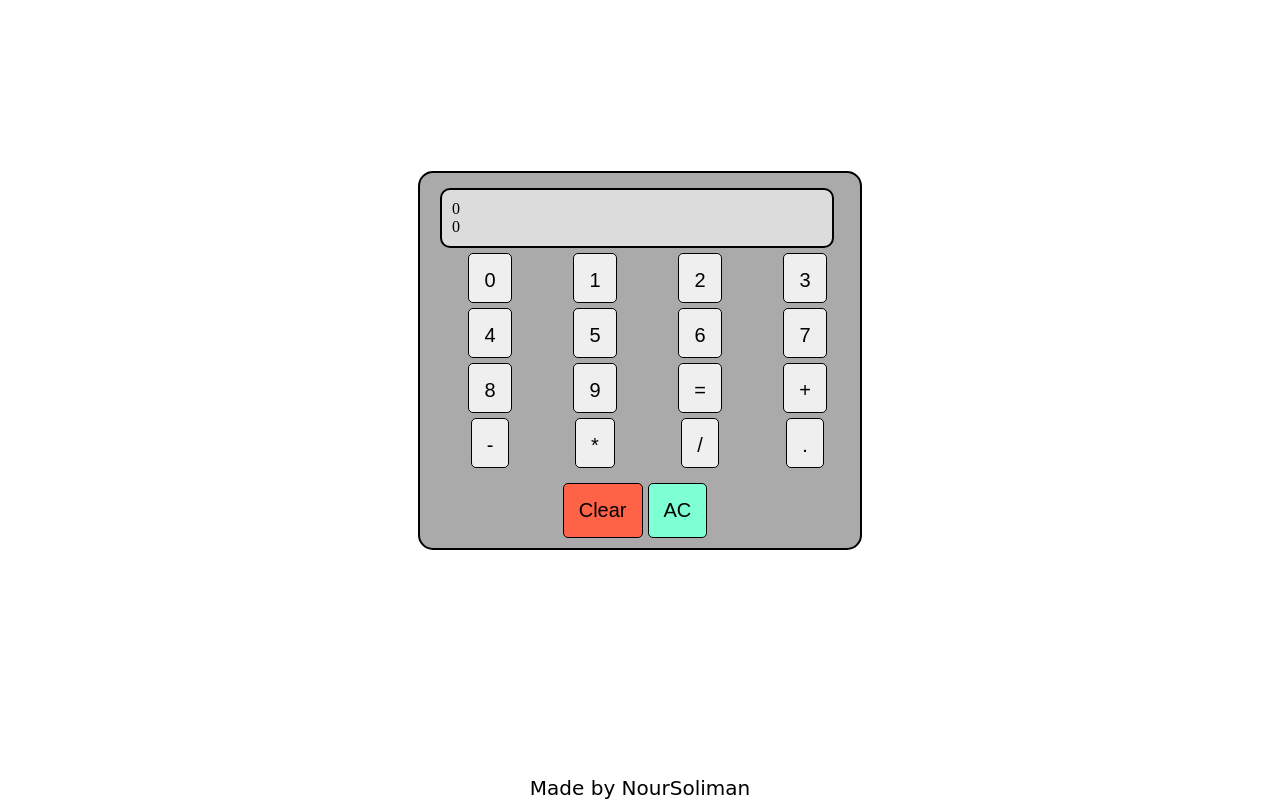
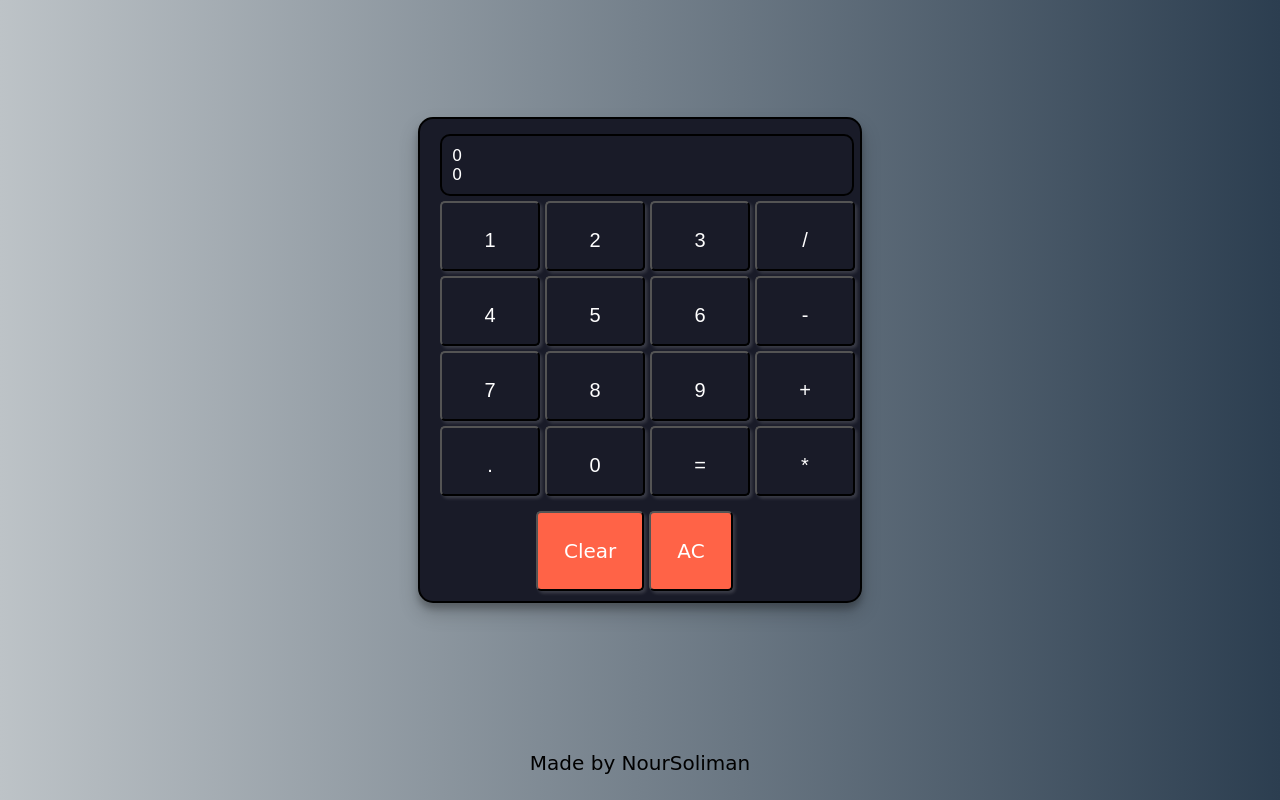
Before and after one commit to NourSoliman/Calculator, a plain HTML site: page index.html in a window 1280 px wide. Drawn offline with Linux system fonts and the light colour scheme.

Commit message:
changed Style

```diff
--- a/calc.js
+++ b/calc.js
@@ -45,9 +45,11 @@ function appendNumbers(number){
     }
     currentOperand.textContent += number;
 }
+//function to reset screen
 function resetScreen() {
     currentOperand.textContent = ``;
 }
+//clear button function
 clearBtn.addEventListener(`click` , clear);
 function clear() {
     currentOperand.textContent = `0`;
--- a/index.html
+++ b/index.html
@@ -9,28 +9,28 @@
 </head>
 <body>
     <main class="main">
-    <div class="calculator">
-    <div class="calculator-container">
+        <div class="calculator">
+        <div class="calculator-container">
         <div class="previous-operand">0</div>
         <div class="current-operand">0</div>
         </div>
-    <div class="buttons">
-        <button class="btn" data-number>0</button>
+        <div class="buttons">
         <button class="btn" data-number>1</button>
         <button class="btn" data-number>2</button>
         <button class="btn" data-number>3</button>
+        <button class="btn" data-number>/</button>
         <button class="btn" data-number>4</button>
         <button class="btn" data-number>5</button>
         <button class="btn" data-number>6</button>
+        <button class="btn" data-number>-</button>
         <button class="btn" data-number>7</button>
         <button class="btn" data-number>8</button>
         <button class="btn" data-number>9</button>
+        <button class="btn" data-operator>+</button>
+        <button class="btn" id="dot-button" >.</button>
+        <button class="btn" data-number>0</button>
         <button class="btn" id="equalbtn">=</button>
-        <button class="btn" data-operator>+</button>
-        <button class="btn" data-operator>-</button>
         <button class="btn" data-operator>*</button>
-        <button class="btn" data-operator>/</button>
-        <button class="btn" id="dot-button" >.</button>
         <div class="calc-buttons">
         <button class="btn" id="clear-btn">Clear</button>
         <button class="btn" id="delete">AC</button>
@@ -39,6 +39,6 @@
 </div>
 <footer class="foot">Made by NourSoliman</footer>
 </main>
-    <script src="java.js"></script>
+    <script src="calc.js"></script>
 </body>
 </html>
--- a/style.css
+++ b/style.css
@@ -4,12 +4,9 @@
     padding: 0;
     margin: 0;
 }
-/* body {
-    display: flex;
-    justify-content: center;
-    align-items: center;
-    padding: 10px;
-} */
+body {
+    background-image: linear-gradient(to right,#bdc3c7 , #2c3e50);
+}
 .main {
     display: flex;
     justify-content: center;
@@ -20,73 +17,75 @@
     padding: 10px;
     margin-top: 50px;
 }
+
+.calculator{
+    width: 400px;
+    border: 2px black solid;
+    border-radius: 15px;
+    padding: 20px;
+    background-color: #191b28;
+    box-shadow: rgba(0, 0, 0, 0.19) 0px 10px 20px, rgba(0, 0, 0, 0.23) 0px 6px 6px;
+}
+
+.calculator-container {
+    border: 2px solid black;
+    border-radius: 10px;
+    bottom: 5px;
+    width: 390px;
+    position: relative;
+    padding: 10px;
+    -webkit-border-radius: 10px;
+    -moz-border-radius: 10px;
+    -ms-border-radius: 10px;
+    -o-border-radius: 10px;
+    background-color:transparent;
+    color: white;
+    font-family: cursive;
+}
 .buttons {
     display: grid;
-    justify-items: center;
+    justify-items: stretch;
     grid-template-columns: repeat(4 , 100px);
-    grid-template-rows: repeat(4 , 50px);
+    grid-template-rows: repeat(4 , 70px);
     grid-gap: 5px;
     text-align: center;
 }
 .btn {
-    padding: 15px;
-    border: 1px solid black;
+    padding: 26px;
+    /* border: 1px solid #9f6e6e; */
     border-radius: 5px;
     -webkit-border-radius: 5px;
     -moz-border-radius: 5px;
     -ms-border-radius: 5px;
     -o-border-radius: 5px;
     font-size: 20px;
-    /* margin: 8px;
-    text-align: center; */
-
+    background-color: transparent;
+    box-shadow: rgb(249 249 249 / 15%) 2.4px 2.4px 3.2px;
+    color: white;
 }
 .btn:hover {
-    background-color: gainsboro;
+    background-color: tomato;
     cursor: pointer;
 }
+
 .btn:active {
     background-color: tomato;
-}
-.calculator{
-    width: 400px;
-    border: 2px black solid;
-    border-radius: 15px;
-    padding: 20px;
-    background-color: #aaa;
-}
-.calculator-container {
-    border: 2px solid black;
-    border-radius: 10px;
-    bottom: 5px;
-    width: 370px;
-    position: relative;
-    padding: 10px;
-    -webkit-border-radius: 10px;
-    -moz-border-radius: 10px;
-    -ms-border-radius: 10px;
-    -o-border-radius: 10px;
-    background-color:gainsboro;
 }
 .calc-buttons {
     display: grid;
     grid-template-columns: repeat(4 , 1fr);
     position: relative;
-    left: 150px;
+    left: 96px;
     top: 10px;
     grid-gap: 5px;
 }
-#clear-btn{
+#clear-btn , #delete {
     background-color: tomato;
-
-}
-#delete {
-    background-color: aquamarine;
-
+    font-family: cursive;
 }
 .foot {
     position:absolute;
-    bottom: 0;
+    bottom: 25px;
     left: 0;
     display: flex;
     justify-content: center;
```
